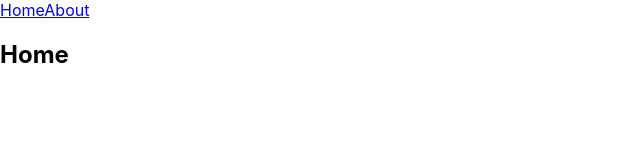
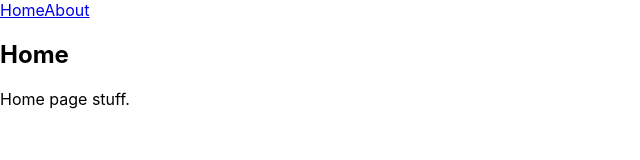
Before and after one commit to JMAdsit/personal-site, a React (Create React App) app: page / in a window 1280 px wide. Shown: the top 160 px of the page, without its empty margins (0-640 px from the left). Built offline with nearby package versions, Linux system fonts and the light colour scheme.

Commit message:
added MainCard use to all pages

```diff
--- a/src/pages/Home.js
+++ b/src/pages/Home.js
@@ -1,9 +1,14 @@
 import React from "react";
+import MainCard from "../components/MainCard";
 
 function Home() {
-    return <div>
-        <h2>Home</h2>
-    </div>
+    let title = "Home";
+    let body = "Home page stuff.";
+
+    return <MainCard
+        title={title}
+        body={body}
+    />
 }
 
 export default Home;
--- a/src/pages/NotFound.js
+++ b/src/pages/NotFound.js
@@ -1,4 +1,5 @@
 import React from "react";
+import MainCard from "../components/MainCard";
 
 /**
  * Defines the "Not Found" page that is displayed for any unmatched route.
@@ -8,9 +9,15 @@ import React from "react";
  * @returns {JSX.Element}
  */
 function NotFound() {
+  let title = "Page Not Found";
+  let body = "";
+
   return (
     <div className="NotFound">
-      <h1>Not Found</h1>
+      <MainCard
+        title={title}
+        body={body}
+      />
     </div>
   );
 }
```
